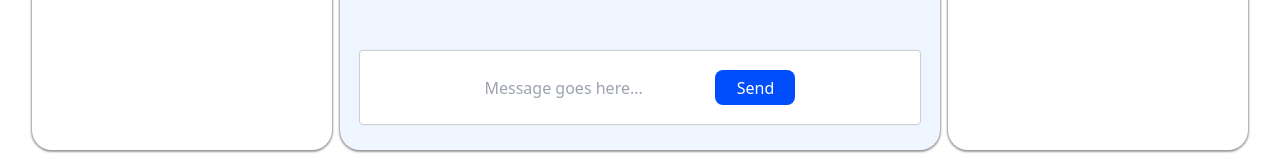
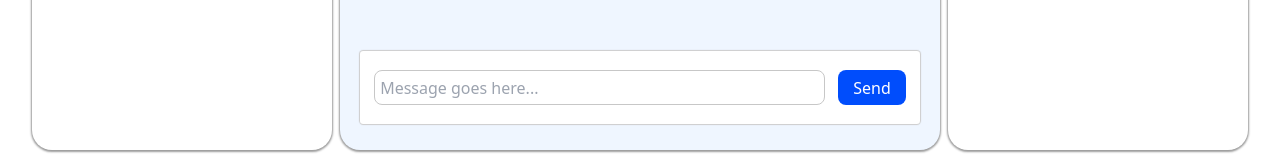
Before and after one commit to JL-08/chatters, a React (Create React App) app: page /chat in a window 1280 px wide. Shown: the part 650-810 px from the top of the page. Built offline with nearby package versions, Linux system fonts and the light colour scheme; no server answers.

Commit message:
[FIX] message input displaying incorrectly | empty message being sent

```diff
--- a/src/components/MessageInput/MessageInput.css
+++ b/src/components/MessageInput/MessageInput.css
@@ -15,12 +15,17 @@
   margin: auto 0;
 }
 
-.text-input {
+#text-input {
   border-radius: 0.5em;
   border: 1px solid #c7c7c7;
   width: 100%;
   margin-right: 0.8rem;
   padding: 5px;
+}
+
+#text-input:focus {
+  outline: none;
+  box-shadow: 0 0 10px #c2c2c2;
 }
 
 .btn-send {
@@ -31,5 +36,5 @@
 }
 
 .btn-send:focus {
-  outline: 0;
+  outline: none;
 }
--- a/src/containers/ChatApp.js
+++ b/src/containers/ChatApp.js
@@ -9,6 +9,9 @@ import Participants from './Participants';
 const ENDPOINT = 'http://127.0.0.1:8000';
 let socket;
 
+//TODO: refactor to use useContext Hooks
+//TODO: change names of vague variable names
+
 const ChatApp = ({ location }) => {
   const [name, setName] = useState('');
   const [topic, setTopic] = useState('');
@@ -16,29 +19,39 @@ const ChatApp = ({ location }) => {
   const [messageList, setMessageList] = useState([]);
 
   useEffect(() => {
+    // Connect to a socket
     socket = socketIOClient(ENDPOINT);
 
+    // Get name and topic from query
     const { name, topic } = queryString.parse(location.search);
     setTopic(topic);
     setName(name);
 
+    // Join user in room
     socket.emit('joinRoom', { name, topic });
   }, [ENDPOINT, location.search]);
 
   useEffect(() => {
+    // Listen for sent messages by user
+    // Stores the sent message in list
     socket.on('message', (message) => {
       setMessageList((msg) => [...msg, message]);
     });
   }, []);
 
+  // onClick handler
   const sendMessage = (e) => {
     e.preventDefault();
 
-    socket.emit('chatMessage', message);
-    const textInput = document.getElementById('text-input');
+    if (message) {
+      socket.emit('chatMessage', message);
+      const textInput = document.getElementById('text-input');
 
-    setMessage(message);
-    textInput.value = '';
+      setMessage(message);
+
+      textInput.value = '';
+      setMessage('');
+    }
   };
 
   return (
```
Also changed, not shown: 1 other file (tests, documents, lock files or other folders).
